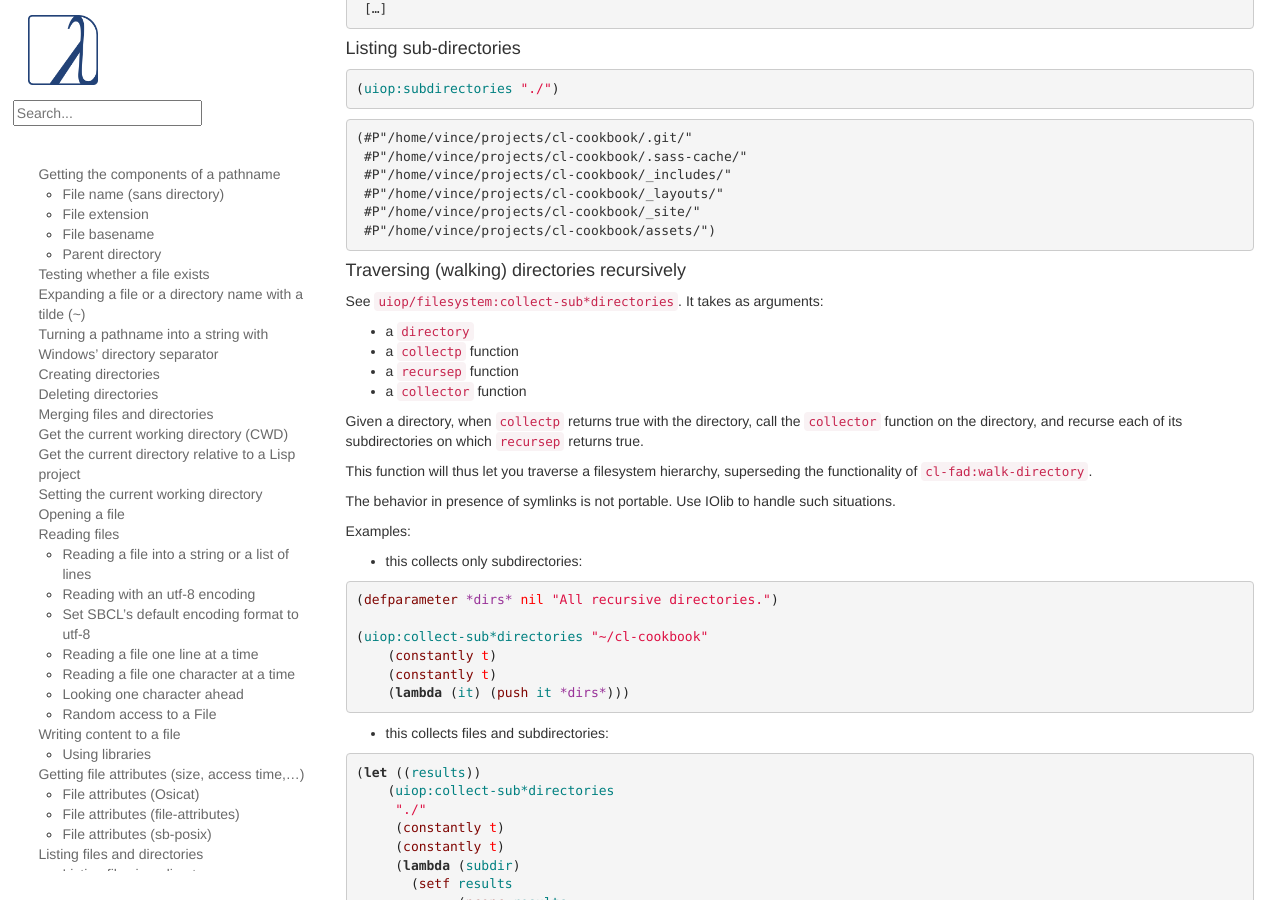
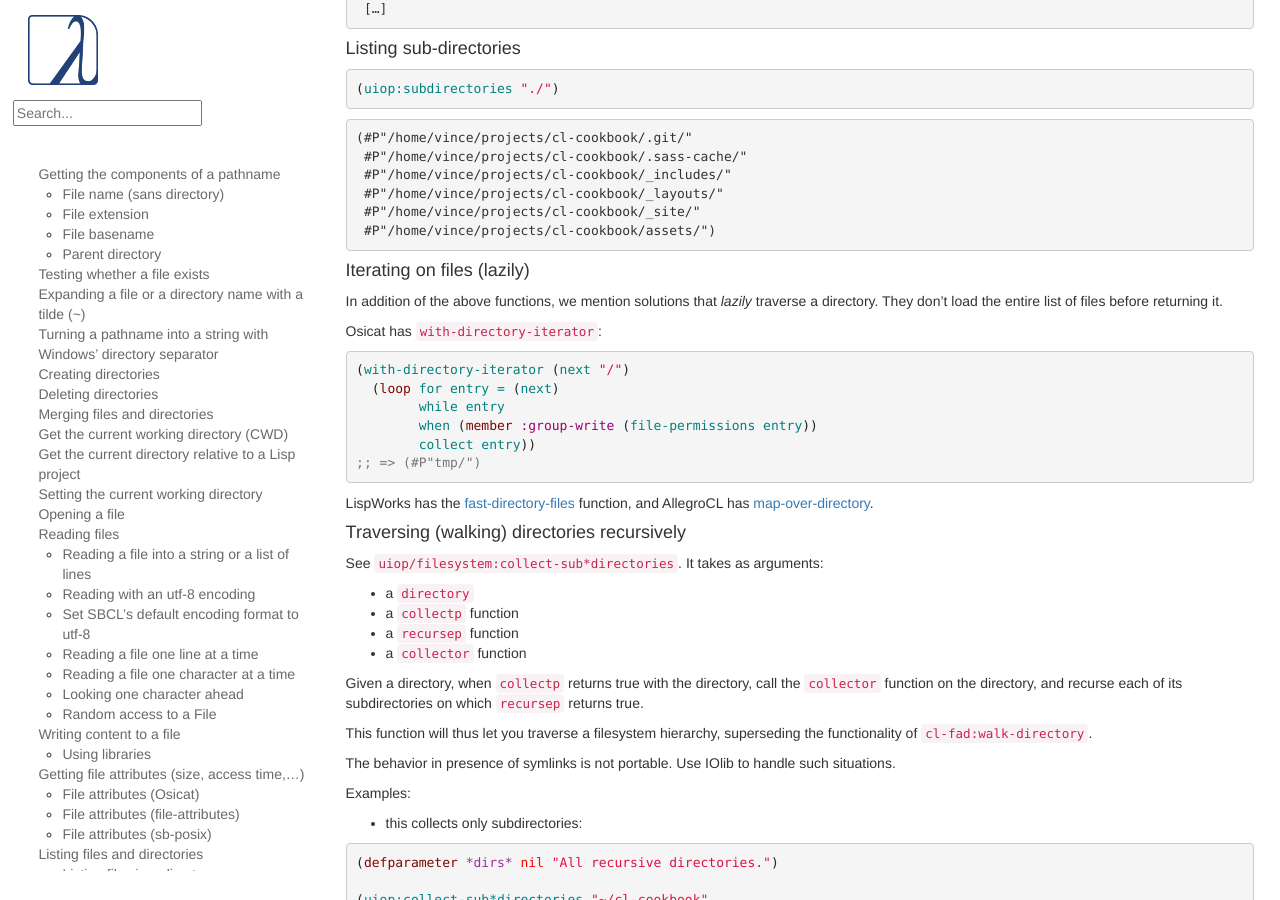
Before and after one commit to LispCookbook/cl-cookbook, a Jekyll site: the page built from files.md, in a window 1280 px wide and 900 px high, scrolled down 9632 px. Built offline with Jekyll 4.4.1, drawn with Linux system fonts in a browser that asks for light colours.

Commit message:
iterating on files, lazily

````diff
--- a/files.md
+++ b/files.md
@@ -693,6 +693,25 @@ Returns a list of pathnames:
  #P"/home/vince/projects/cl-cookbook/assets/")
 ```
 
+#### Iterating on files (lazily)
+
+In addition of the above functions, we mention solutions that *lazily*
+traverse a directory. They don't load the entire list of files before
+returning it.
+
+Osicat has `with-directory-iterator`:
+
+~~~lisp
+(with-directory-iterator (next "/")
+  (loop for entry = (next)
+        while entry
+        when (member :group-write (file-permissions entry))
+        collect entry))
+;; => (#P"tmp/")
+~~~
+
+LispWorks has the [fast-directory-files](https://www.lispworks.com/documentation/lw80/lw/lw-hcl-74.htm#LWUGRM) function, and AllegroCL has [map-over-directory](https://franz.com/support/documentation/10.1/doc/operators/excl/map-over-directory.htm).
+
 #### Traversing (walking) directories recursively
 
 See `uiop/filesystem:collect-sub*directories`. It takes as arguments:
````
